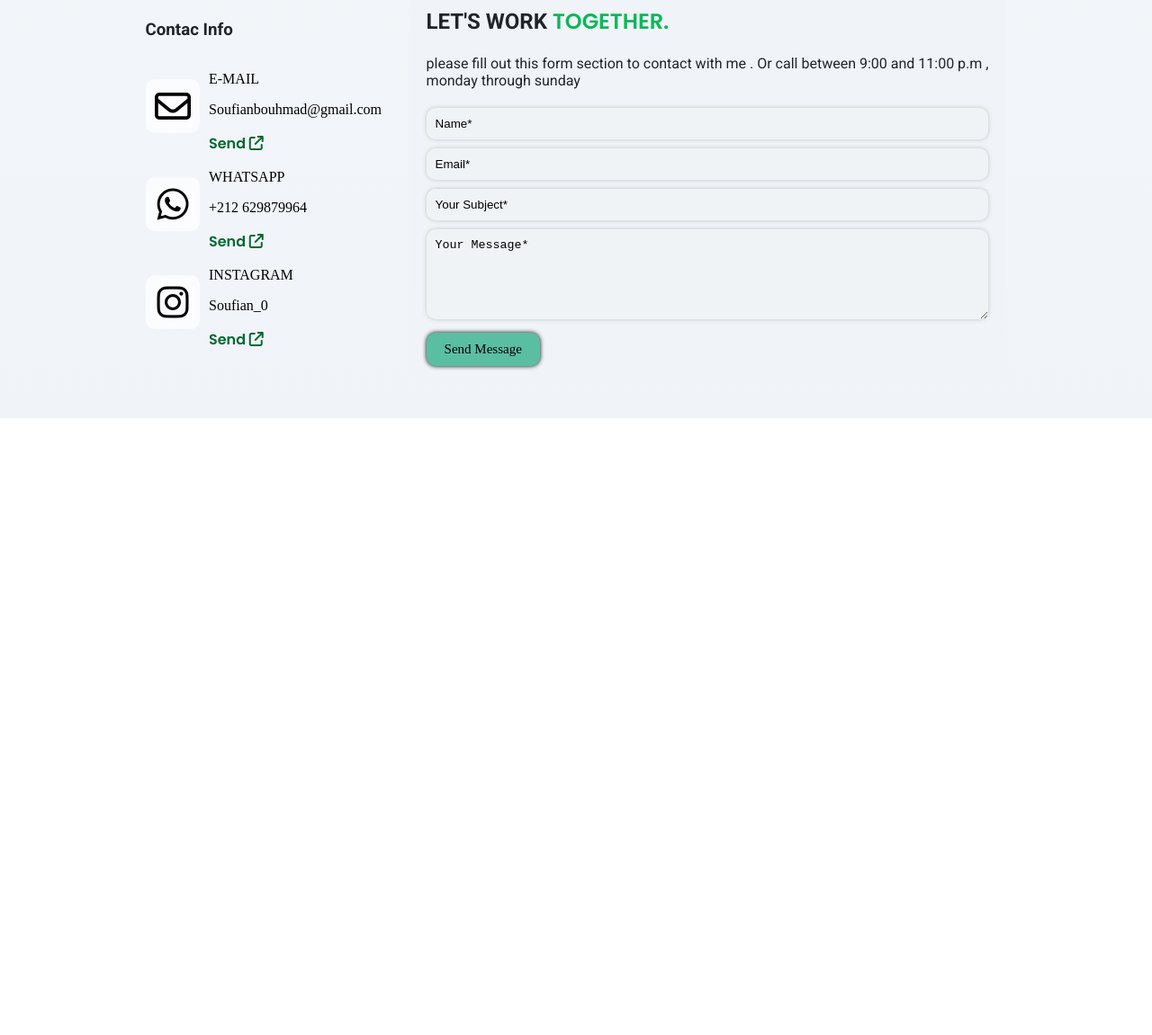
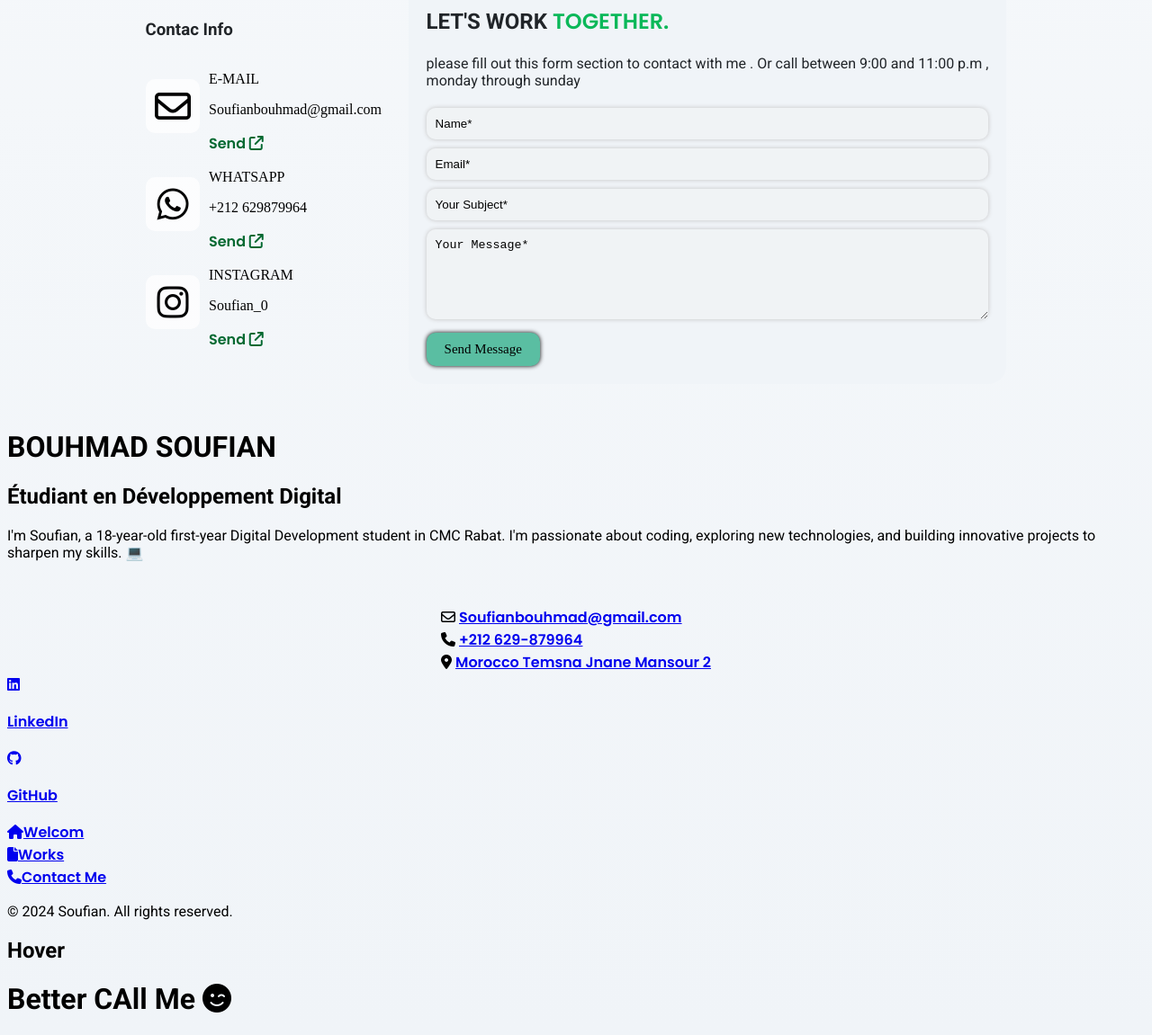
Before and after one commit to B-Soufian/portfolio, a plain HTML site: page index.html in a window 1280 px wide. Shown: the part 2737-3888 px from the top of the page at 90% size. Before the commit the page ends 3202 px from the top, so only its background shows below. Drawn offline with Linux system fonts and the light colour scheme.

Commit message:
Update index.html

```diff
--- a/index.html
+++ b/index.html
@@ -85,7 +85,7 @@
         </div>
     </section>
 
-     <section class="Recent-Work" id="Recent-Work">
+    <section class="Recent-Work" id="Recent-Work">
         <div class="container">
             <div class="title">
                 <h2 class="slow">Recent Work</h2>
@@ -130,6 +130,7 @@
             </div>
         </div>
     </section>
+
 
     <section class="Parcours-Scolaire" id="Parcours-Scolaire">
         <div class="scolaire">
@@ -248,5 +249,49 @@
     </section>
 
 
+    <footer>
+        <h1 class="name">BOUHMAD SOUFIAN</h1>
+        <h2>Étudiant en Développement Digital </h2>
+        <p>I'm Soufian, a 18-year-old first-year Digital Development student in CMC Rabat. I'm passionate about coding, exploring new technologies, and building innovative projects to sharpen my skills. <span>💻</span></p>
+        <div class="contact">
+            <div class="cont">
+                <i class="fa-regular fa-envelope"></i>
+                <a target="_blank"  href="mailto:soufianbouhmad@gmai.com">Soufianbouhmad@gmail.com</a>
+            </div>
+            <div class="cont">
+                <i class="fa-solid fa-phone"></i>
+                <a target="_blank"  href="tell:+212629879964">+212 629-879964</a>
+            </div>
+            <div class="cont">
+                <i class="fa-solid fa-location-dot"></i>
+                <a target="_blank"  href="https://www.google.com/maps/@33.8420901,-6.8894571,9401m/data=!3m1!1e3?entry=ttu&g_ep=EgoyMDI0MTIxMS4wIKXMDSoJLDEwMjExMjMzSAFQAw%3D%3D">Morocco Temsna Jnane Mansour 2</a>
+            </div>
+        </div>
+        <div class="social">
+            <a target="_blank"  href="https://www.linkedin.com/in/soufianbouhmad/"><i class="fa-brands fa-linkedin"></i><p>LinkedIn</p></a>
+            <a target="_blank"  href="https://github.com/DEV-BEYOUND"><i class="fa-brands fa-github"></i><p>GitHub</p></a>
+        </div>
+
+        <div class="intern-linkes">
+            <div class="link">
+                <a href="#About"><i class="fa-solid fa-house"></i>Welcom</a>
+            </div>
+            <div class="link">
+                <a href="#Recent-Work"><i class="fa-solid fa-file"></i>Works</a>
+            </div>
+            <div class="link">
+                <a href="#Contac-Me"><i class="fa-solid fa-phone"></i>Contact Me</a>
+            </div>
+        </div>
+        <p>&copy; 2024 Soufian. All rights reserved.</p>
+        <div class="hove">
+            <h2>Hover</h2>
+        </div>
+        <h1 class="than">Better CAll Me  <i class="fa-solid fa-face-smile-wink"></i></h1>
+
+    </footer>
+
+
+
 </body>
 </html>
```
